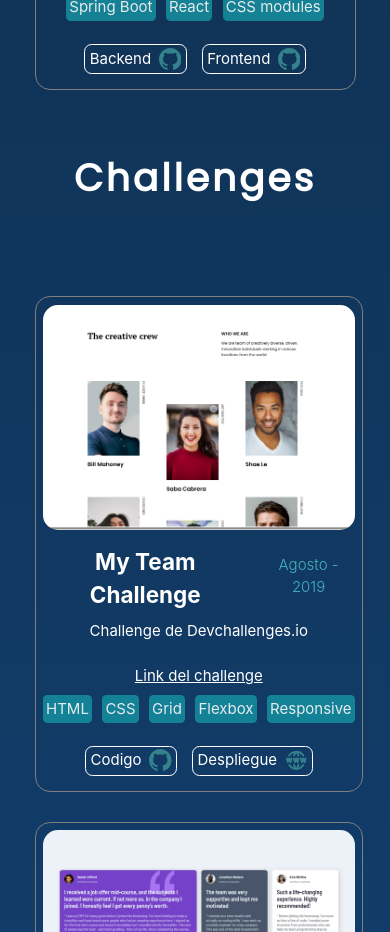
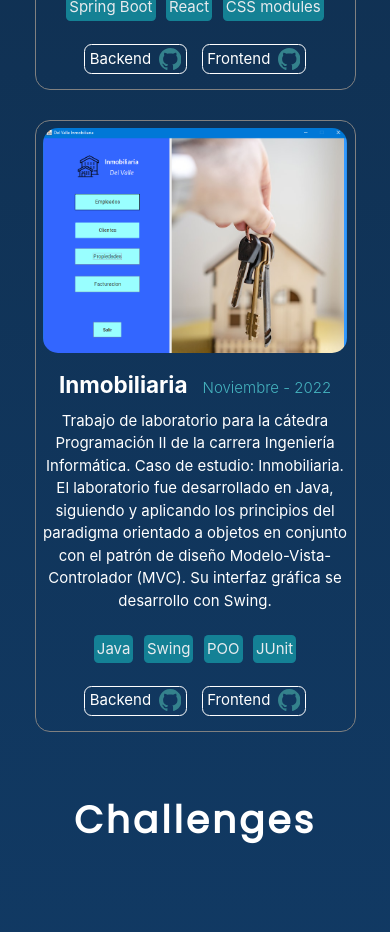
Before and after one commit to Jcarrizoagustin/portfolio, a React (Vite) app in the folder portfolio-app/: page /proyectos in a window 390 px wide. Shown: the part 1340-2272 px from the top of the page. Built offline with nearby package versions, Linux system fonts and the light colour scheme; the HTML template or start-up script is replaced by a standard one.

Commit message:
Agregando proyecto de inmobiliaria

```diff
--- a/portfolio-app/src/components/Works.jsx
+++ b/portfolio-app/src/components/Works.jsx
@@ -23,6 +23,17 @@ const info2 = {
   tecnologies: ["Spring Boot", "React", "CSS modules"],
   backLinkCode: "https://github.com/Jcarrizoagustin/veterinaria",
   frontLinkCode: "https://github.com/Jcarrizoagustin/veterianaria-front",
+};
+
+const info3 = {
+  img: "/img/Inmobiliaria.png",
+  title: "Inmobiliaria",
+  date: "Noviembre - 2022",
+  description:
+    "Trabajo de laboratorio para la cátedra Programación II de la carrera Ingeniería Informática. Caso de estudio: Inmobiliaria. El laboratorio fue desarrollado en Java, siguiendo y aplicando los principios del paradigma orientado a objetos en conjunto con el patrón de diseño Modelo-Vista-Controlador (MVC). Su interfaz gráfica se desarrollo con Swing. ",
+  tecnologies: ["Java", "Swing", "POO", "JUnit"],
+  backLinkCode: "https://gitlab.com/agustincrz/inmobiliaria",
+  frontLinkCode: "https://gitlab.com/agustincrz/inmobiliaria",
 };
 
 const challenge1 = {
@@ -89,6 +100,7 @@ function Works() {
       <section className={styles.worksContainer}>
         <Work workInfo={info1} />
         <Work workInfo={info2} />
+        <Work workInfo={info3} />
       </section>
       <h2
         style={{
```
Also changed, not shown: portfolio-app/public/img/Inmobiliaria.png (added).
